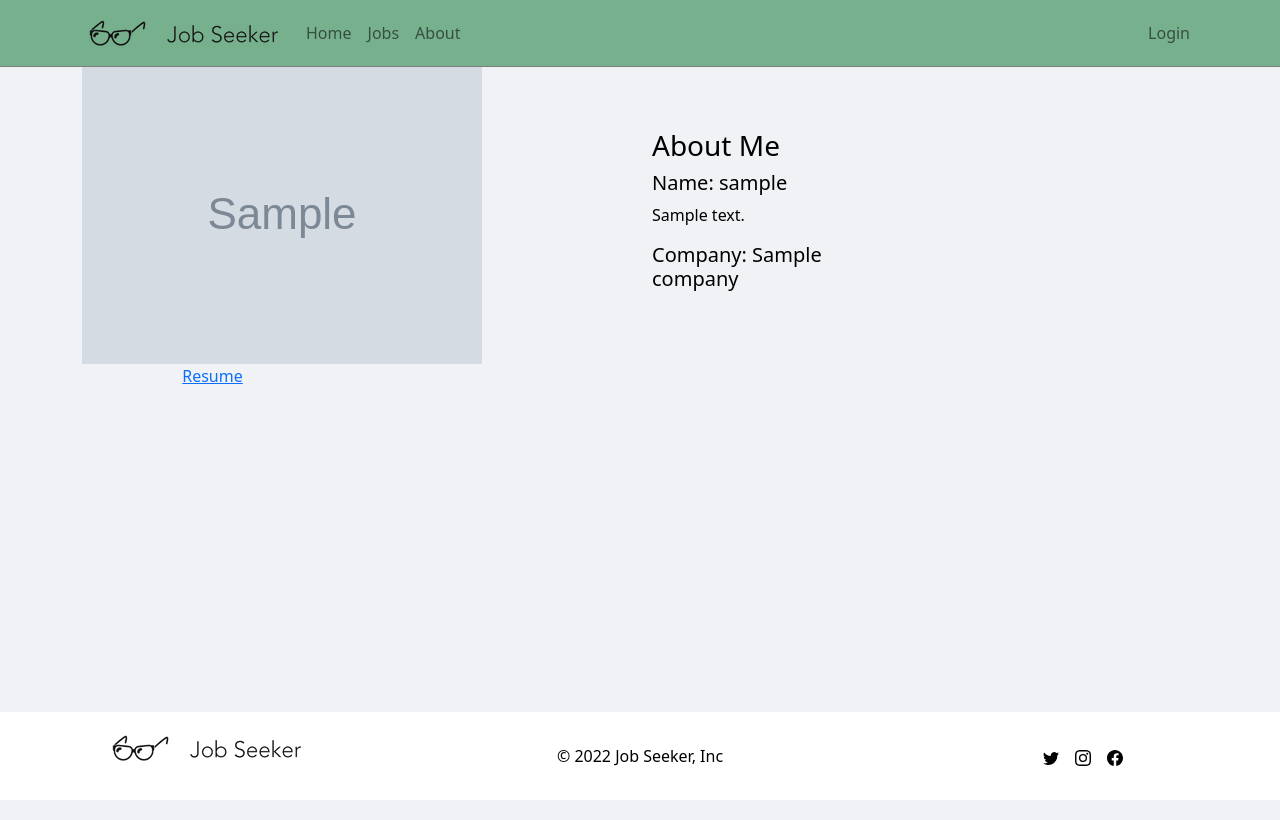
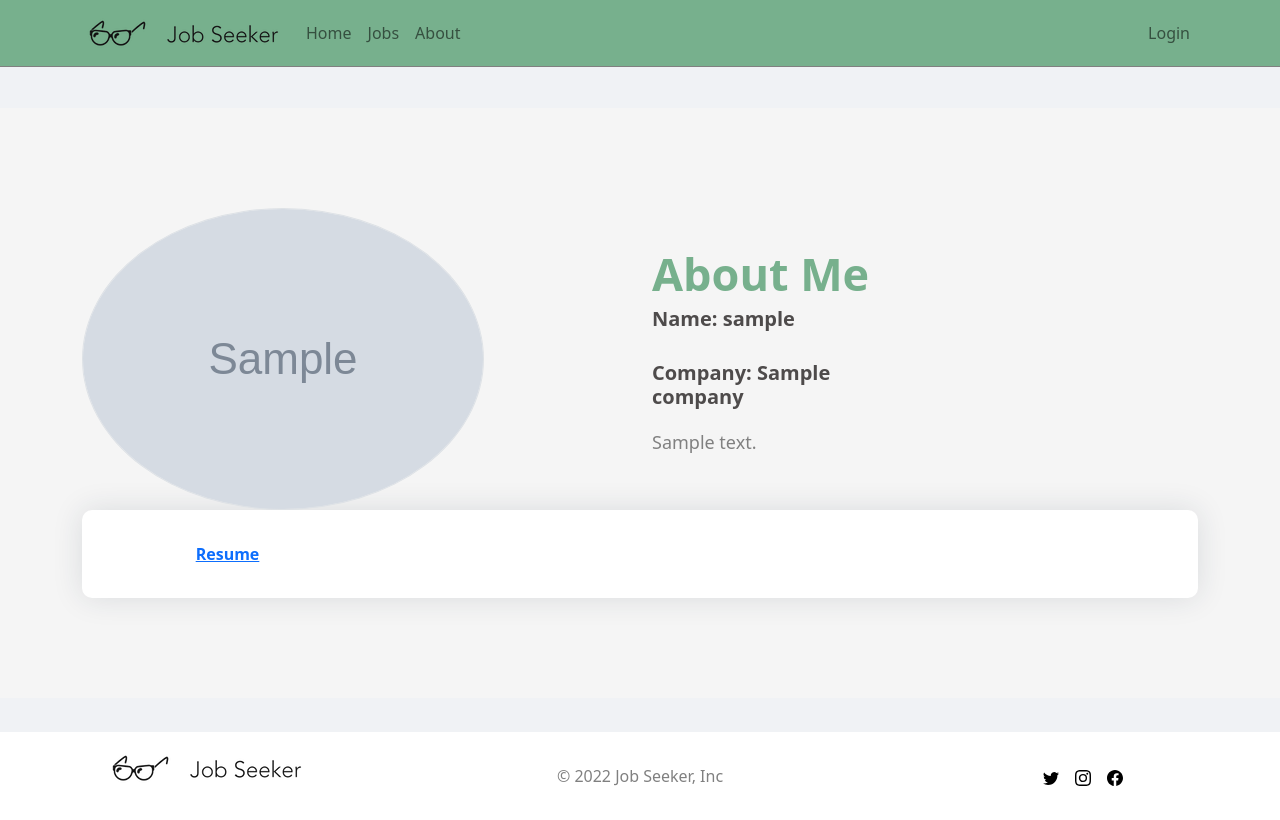
Before and after one commit to redhat-beyond/JobSeeker, a Django app: template personal_profile/templates/personal_profile/personalprofile_detail.html in a window 1280 px wide. Run offline with Django 4.2, Linux system fonts and the light colour scheme; the template is opened without the code that fills it: most values are stand-ins (such as "Sample title", 1, 10 or a date in 2020); grey boxes marked "Sample" are stand-in pictures; some libraries are stand-ins or nearby versions.

Commit message:
rebasing main

```diff
--- /dev/null
+++ b/jobseeker/static/jobseeker/personal_profile.css
@@ -0,0 +1,122 @@
+body{
+    color: gray;
+    margin-top:20px;
+}
+.section {
+    padding: 100px 0;
+    position: relative;
+}
+.gray-bg {
+    background-color: #f5f5f5;
+}
+img {
+    max-width: 100%;
+}
+img {
+    vertical-align: middle;
+    border-style: none;
+}
+
+.about-text h3 {
+  font-size: 45px;
+  font-weight: 700;
+  margin: 0 0 6px;
+}
+@media (max-width: 767px) {
+  .about-text h3 {
+    font-size: 35px;
+  }
+}
+.about-text h6 {
+  font-weight: 600;
+  margin-bottom: 15px;
+}
+@media (max-width: 767px) {
+  .about-text h6 {
+    font-size: 18px;
+  }
+}
+.about-text p {
+  font-size: 18px;
+  max-width: 450px;
+}
+.about-text p mark {
+  font-weight: 600;
+  color: #77B08D;
+}
+
+.about-list {
+  padding-top: 10px;
+}
+.about-list .media {
+  padding: 5px 0;
+}
+.about-list label {
+  color: #77B08D;
+  font-weight: 600;
+  width: 88px;
+  margin: 0;
+  position: relative;
+}
+.about-list label:after {
+  content: "";
+  position: absolute;
+  top: 0;
+  bottom: 0;
+  right: 11px;
+  width: 1px;
+  height: 12px;
+  background: #77B08D;
+  -moz-transform: rotate(15deg);
+  -o-transform: rotate(15deg);
+  -ms-transform: rotate(15deg);
+  -webkit-transform: rotate(15deg);
+  transform: rotate(15deg);
+  margin: auto;
+  opacity: 0.5;
+}
+.about-list p {
+  margin: 0;
+  font-size: 15px;
+}
+
+@media (max-width: 991px) {
+  .about-avatar {
+    margin-top: 30px;
+  }
+}
+
+.about-section .counter {
+  padding: 22px 20px;
+  background: #ffffff;
+  border-radius: 10px;
+  box-shadow: 0 0 30px rgba(31, 45, 61, 0.125);
+}
+.about-section .counter .count-data {
+  margin-top: 10px;
+  margin-bottom: 10px;
+}
+.about-section .counter .count {
+  font-weight: 700;
+  color: #77B08D;
+  margin: 0 0 5px;
+}
+.about-section .counter p {
+  font-weight: 600;
+  margin: 0;
+}
+mark {
+    background-image: linear-gradient(rgba(67, 69, 67, 0.6), rgba(67, 69, 67, 0.6));
+    background-size: 100% 3px;
+    background-repeat: no-repeat;
+    background-position: 0 bottom;
+    background-color: transparent;
+    padding: 0;
+    color: currentColor;
+}
+.theme-color {
+    color: #4e4b4b;
+}
+.dark-color {
+    color: #77B08D;
+}
--- a/jobseeker/templates/jobseeker/base_template.html
+++ b/jobseeker/templates/jobseeker/base_template.html
@@ -11,6 +11,11 @@
 
     <!-- Job Seeker CSS -->
     <link rel="stylesheet" type="text/css" href="{% static 'jobseeker/main.css' %}">
+<<<<<<< HEAD
+=======
+    <link rel="stylesheet" type="text/css" href="{% static 'jobseeker/job_board.css' %}">
+    <link rel="stylesheet" type="text/css" href="{% static 'jobseeker/personal_profile.css' %}" />
+>>>>>>> 88f7948 (Adding the css styling)
 
     {% if title %}
       <title>Job Seeker - {{ title }}</title>
--- a/personal_profile/templates/personal_profile/personalprofile_detail.html
+++ b/personal_profile/templates/personal_profile/personalprofile_detail.html
@@ -1,13 +1,12 @@
 {% extends "jobseeker/base_template.html" %}
 {% block content %}
-<section class="section about-section gray-bg" id="personalprofile">
+<section class="section about-section gray-bg" id="about">
     <div class="container">
         <div class="row align-items-center flex-row-reverse">
             <div class="col-lg-6">
                 <div class="about-text go-to">
                     <h3 class="dark-color">About Me</h3>
                     <h6 class="theme-color lead"><b>Name: </b>{{ personalprofile.user.username }}<br></h6>
-                    <p>{{ personalprofile.about }}</p>
                     <div class="row about-list">
                         <div class="col-md-6">
                             <div class="media">
@@ -15,11 +14,12 @@
                             </div>
                         </div>
                     </div>
+                    <p>{{ personalprofile.about }}</p>
                 </div>
             </div>
             <div class="col-lg-6">
                 <div class="about-avatar">
-                      <img src="{{ personalprofile.profile_pic.url }}" title="" alt="">
+                      <img src="{{ personalprofile.profile_pic.url }}" class="border rounded-circle me-2" title="" alt="">
                 </div>
             </div>
         </div>
```
